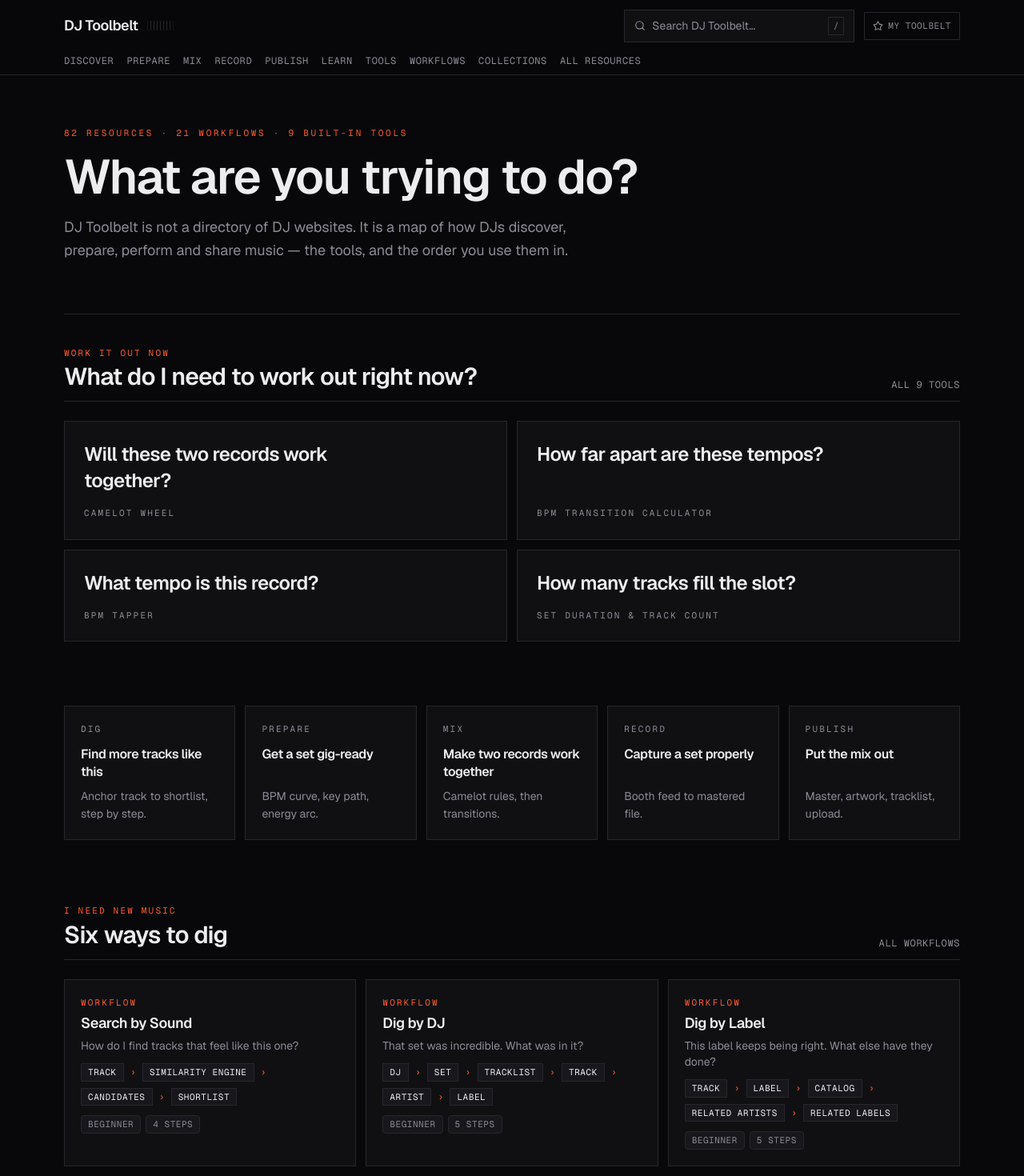
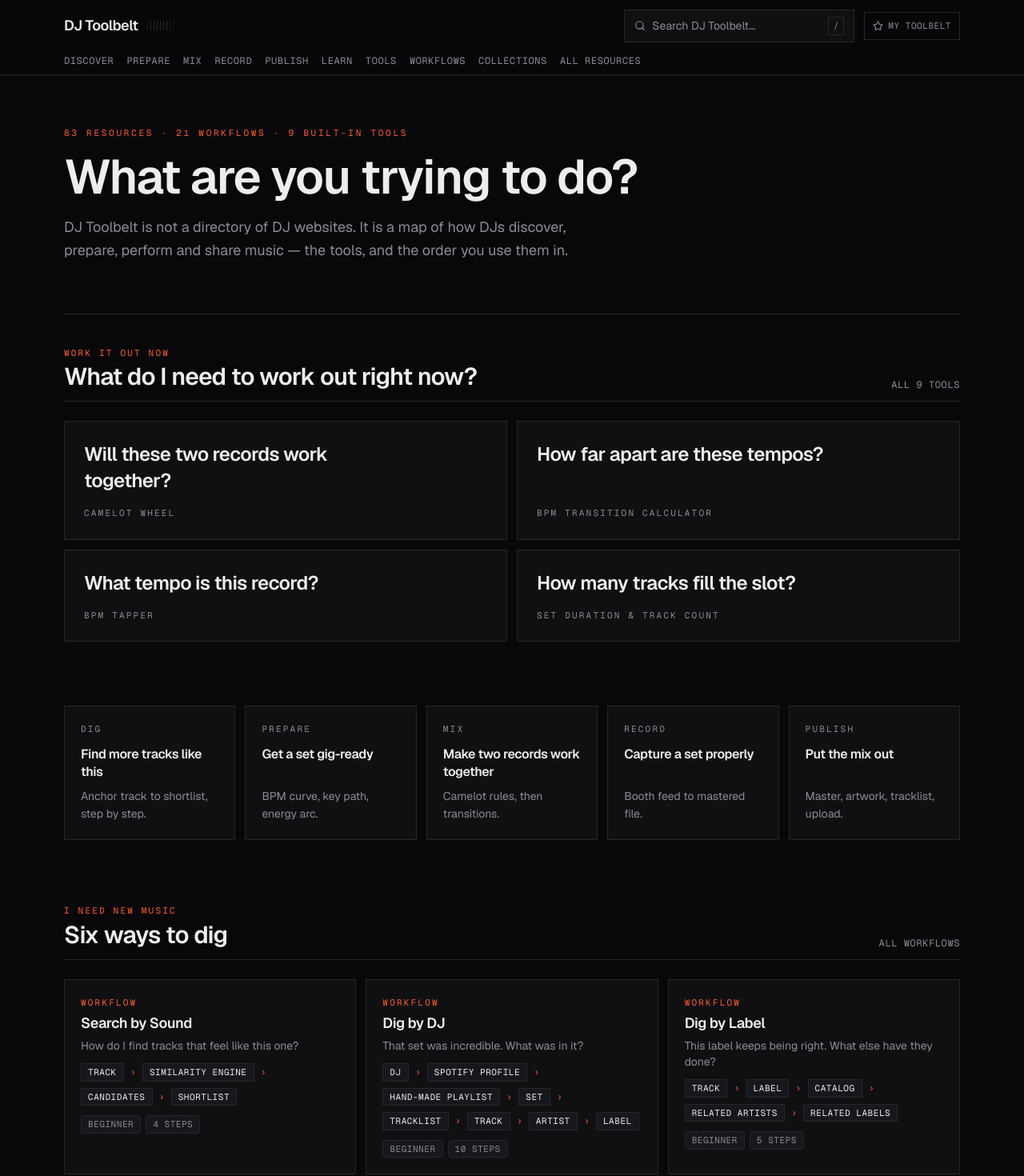
Before and after one commit to Omar12/dj-toolbelt, a Next.js app: page / in a window 1280 px wide. Shown: the top 1470 px of the page at 80% size. Built offline with nearby package versions, Linux system fonts and the light colour scheme.

Commit message:
Adding spotify as a resource and to find music by DJ

```diff
--- a/src/data/resources.ts
+++ b/src/data/resources.ts
@@ -43,6 +43,29 @@ const partA: DJResource[] = [
     tags: ["store", "lossless", "labels", "wishlist"],
     formats: ["digital", "lossless", "vinyl"],
     featured: true,
+    lastVerified: V,
+  },
+  {
+    id: "spotify",
+    name: "Spotify",
+    url: "https://open.spotify.com",
+    description:
+      "Mass-market streaming, but DJ and label profiles often host hand-made playlists that read as public crates.",
+    bestFor: "Reading a DJ's own curated playlists as a shortlist before chasing full sets elsewhere.",
+    goodFor: [
+      "DJ-curated playlists",
+      "quick artist triage",
+      "spotting recurring names",
+      "building a buy list",
+    ],
+    chain: ["DJ", "Spotify profile", "Hand-made playlist", "Track", "Artist", "Label"],
+    categories: ["discovery", "crate-digging"],
+    workflows: ["dig-by-dj"],
+    pricing: "freemium",
+    platforms: ["web", "mac", "windows", "ios", "android"],
+    genres: ["house", "techno", "electronic", "hip hop", "drum and bass"],
+    tags: ["playlists", "streaming", "curation"],
+    formats: ["streaming"],
     lastVerified: V,
   },
   {
--- a/src/data/workflows.ts
+++ b/src/data/workflows.ts
@@ -50,16 +50,21 @@ export const workflows: Workflow[] = [
     description:
       "Someone with better taste than you already did the filtering. Reverse-engineer their set into a shopping list.",
     section: "discover",
-    chain: ["DJ", "Set", "Tracklist", "Track", "Artist", "Label"],
+    chain: ["DJ", "Spotify profile", "Hand-made playlist", "Set", "Tracklist", "Track", "Artist", "Label"],
     skill: "beginner",
-    tags: ["tracklists", "sets", "IDs"],
-    resourceIds: ["1001tracklists", "mixesdb", "soundcloud", "mixcloud", "youtube"],
+    tags: ["tracklists", "sets", "IDs", "playlists"],
+    resourceIds: ["spotify", "1001tracklists", "mixesdb", "soundcloud", "mixcloud", "youtube", "bandcamp"],
     steps: [
       { title: "Pick a DJ whose selection you trust", detail: "Not the biggest name — the one whose sets you replay." },
-      { title: "Find the set", detail: "Radio archives and mix platforms hold more than the festival circuit does.", resourceIds: ["soundcloud", "mixcloud", "youtube"] },
+      { title: "Open their Spotify profile", detail: "Search the DJ, open the artist page and scroll past the top tracks to the playlist shelves.", resourceIds: ["spotify"] },
+      { title: "Separate hand-made playlists from algorithmic ones", detail: "Check the owner line: playlists made by the DJ or their label are crates. \u2018This Is\u2019, \u2018Radio\u2019 and \u2018Discovered On\u2019 are Spotify\u2019s output, not theirs.", resourceIds: ["spotify"] },
+      { title: "Read the hand-made playlist as a tracklist", detail: "Sort by date added to see what they are playing now, and note names that repeat across several of their playlists.", resourceIds: ["spotify"] },
+      { title: "Save candidates without judging", detail: "Copy artist and title into an Inbox list. Streaming catalogues are incomplete \u2014 you will buy elsewhere." },
+      { title: "Find the actual sets", detail: "Playlists show taste; recorded sets show how it is used. Radio archives and mix platforms hold more than the festival circuit does.", resourceIds: ["soundcloud", "mixcloud", "youtube"] },
       { title: "Pull the tracklist", detail: "Cross-check two databases; each misses different IDs.", resourceIds: ["1001tracklists", "mixesdb"] },
       { title: "Triage unreleased IDs", detail: "Note them and set a reminder rather than losing an hour to a dub that is not out yet." },
       { title: "Walk track to artist to label", detail: "Every named track is three more leads." },
+      { title: "Buy the survivors off-platform", detail: "Take the Inbox list to a store and get lossless files you actually own.", resourceIds: ["bandcamp"] },
     ],
   },
   {
```
